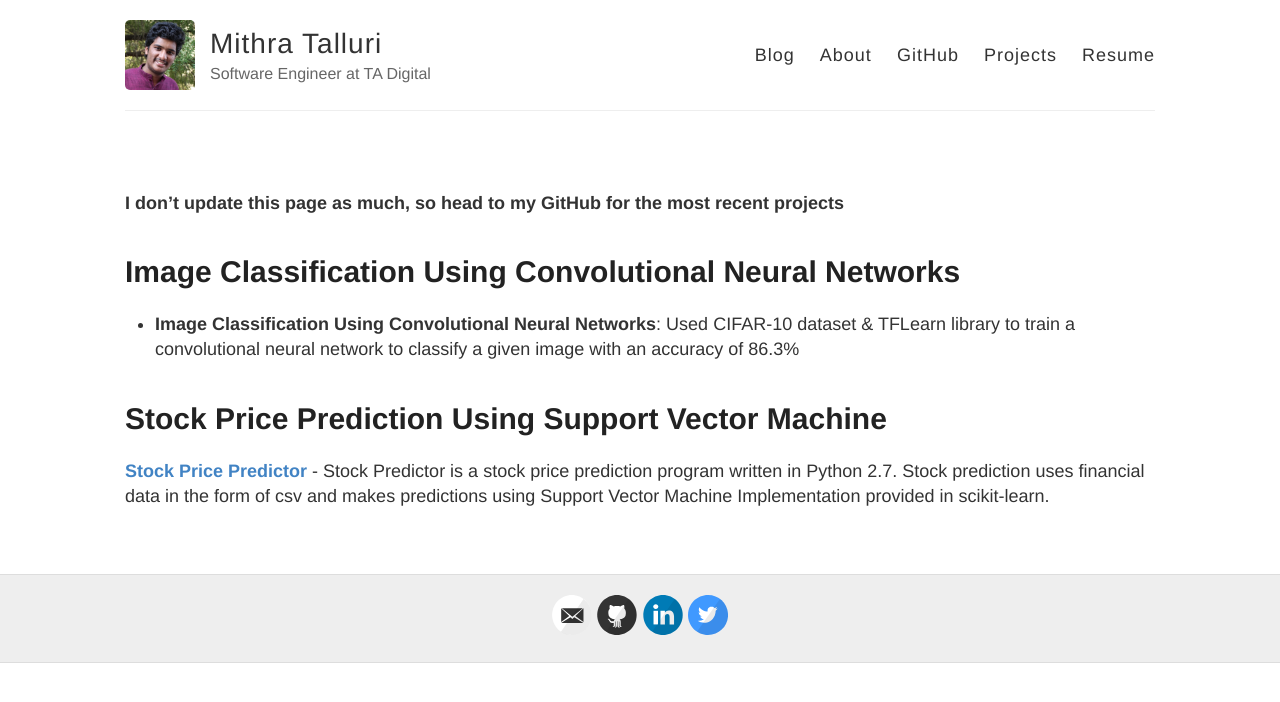
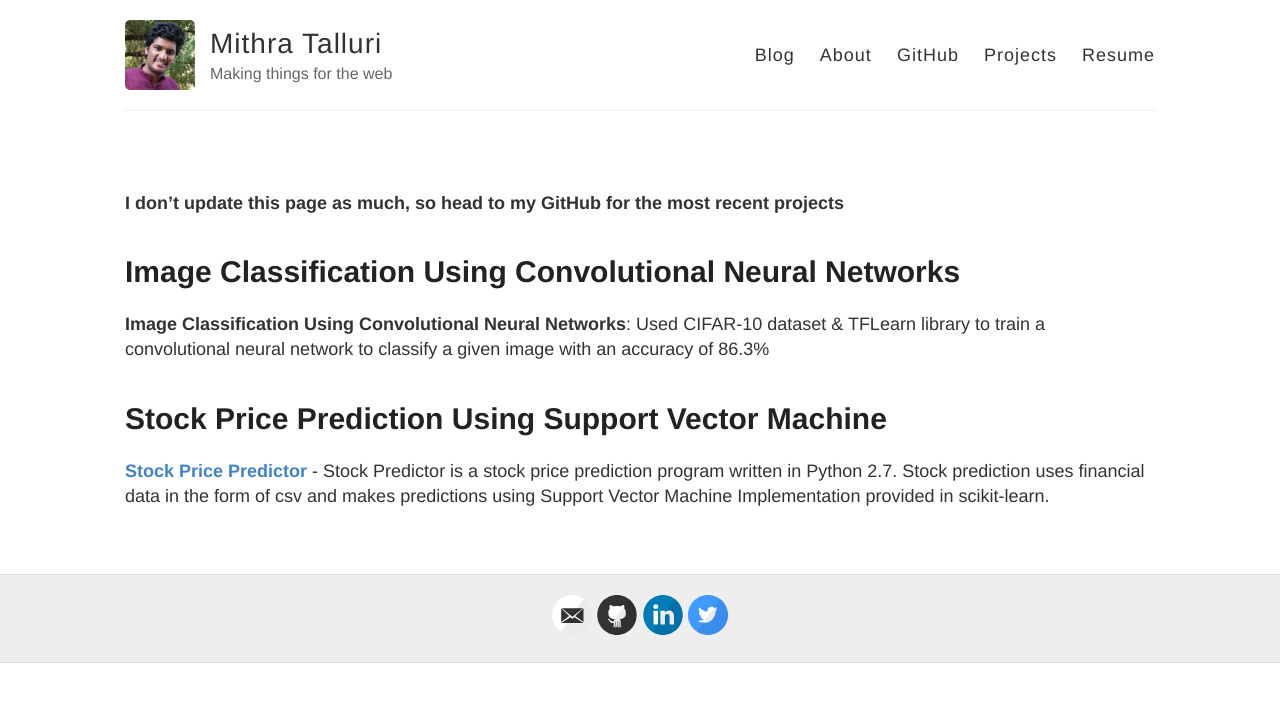
Before and after one commit to MithraTalluri/MithraTalluri.github.io, a Jekyll site: the page built from projects.md, in a window 1280 px wide. Shown: the top 702 px of the page. Built offline with Jekyll 4.4.1, drawn with Linux system fonts in a browser that asks for light colours.

Commit message:
Just checking out

```diff
--- a/_config.yml
+++ b/_config.yml
@@ -6,7 +6,7 @@
 name: Mithra Talluri
 
 # Short bio or description (displayed in the header)
-description: Software Engineer at TA Digital
+description: Making things for the web
 
 # URL of your avatar or profile pic (you could use your GitHub profile pic)
 avatar: "/images/pic.jpg"
--- a/projects.md
+++ b/projects.md
@@ -8,7 +8,7 @@ permalink: /projects/
 Image Classification Using Convolutional Neural Networks
 ========================================================
 
-- **Image Classification Using Convolutional Neural Networks**: Used CIFAR-10 dataset & TFLearn library to train a convolutional neural network to classify a given image with an accuracy of 86.3%
+**Image Classification Using Convolutional Neural Networks**: Used CIFAR-10 dataset & TFLearn library to train a convolutional neural network to classify a given image with an accuracy of 86.3%
 
 Stock Price Prediction Using Support Vector Machine
 ===================================================
```
